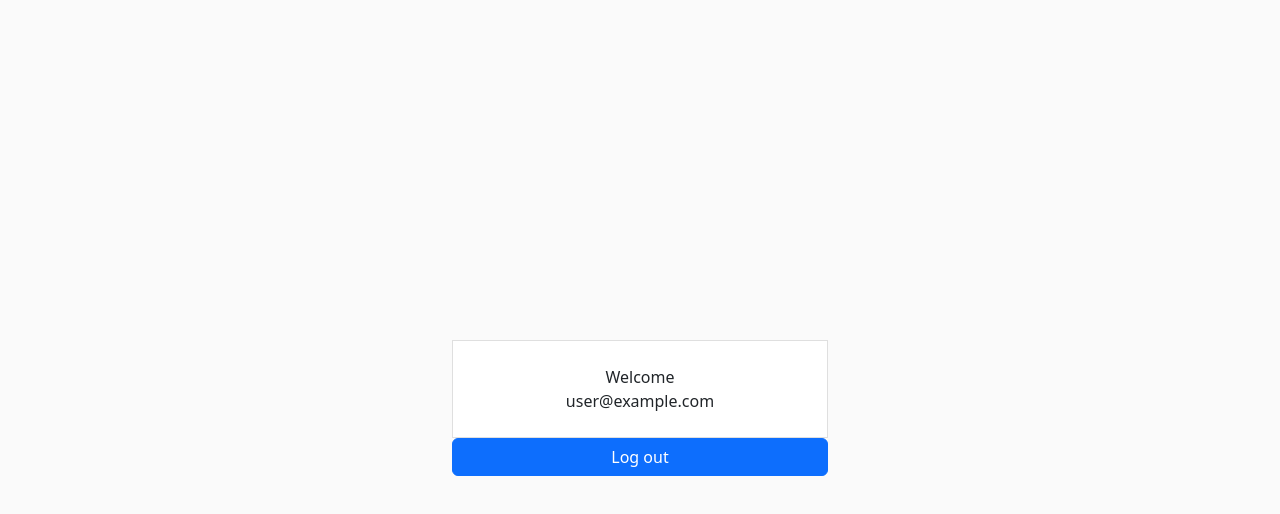
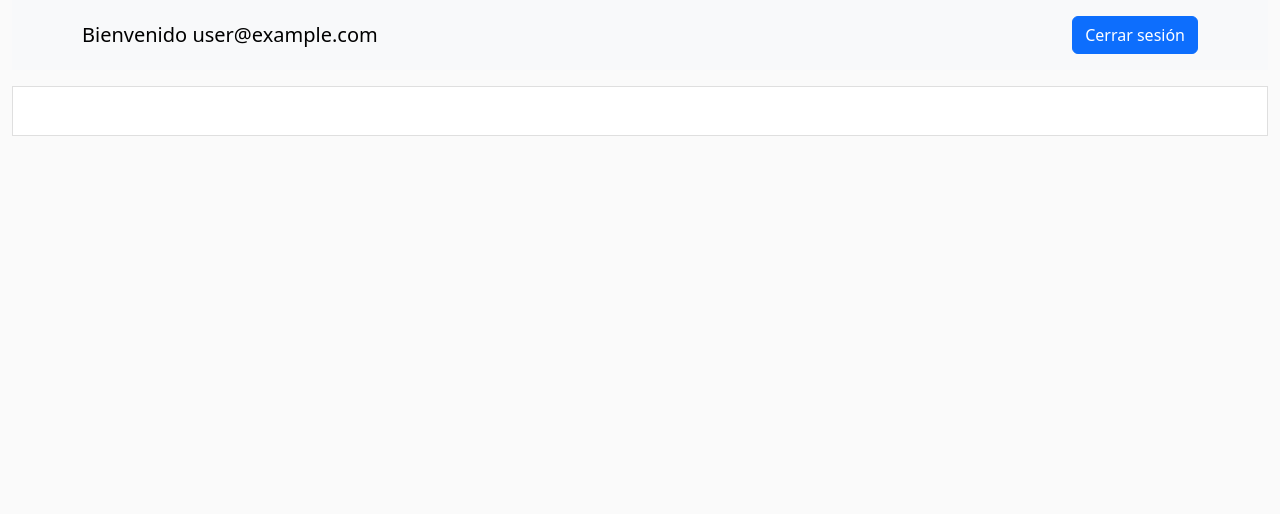
Before and after one commit to exithial/agrovid-web, a React (Create React App) app: page /home in a window 1280 px wide. Shown: the top 514 px of the page. Built offline with nearby package versions, Linux system fonts and the light colour scheme; no server answers; sample sign-in values are in the browser's storage.

Commit message:
💄 Se ajusta interfaz para trabajar en promocionar a jardinero

```diff
--- a/src/App.js
+++ b/src/App.js
@@ -9,9 +9,6 @@ import { UserAuthContextProvider } from "./context/UserAuthContext";
 
 function App() {
   return (
-    <Container style={{ width: "400px" }}>
-      <Row>
-        <Col>
     <UserAuthContextProvider>
       <Routes>
         <Route
@@ -26,9 +23,6 @@ function App() {
         <Route path="/signup" element={<Signup />} />
       </Routes>
     </UserAuthContextProvider>
-        </Col>
-      </Row>
-    </Container>
   );
 }
 
--- a/src/components/Home.js
+++ b/src/components/Home.js
@@ -1,5 +1,5 @@
 import React from "react";
-import { Button } from "react-bootstrap";
+import { Button, Container, Navbar } from "react-bootstrap";
 import { useNavigate } from "react-router";
 import { useUserAuth } from "../context/UserAuthContext";
 
@@ -15,19 +15,26 @@ const Home = () => {
     }
   };
   return (
-    <>
+    <Container style={{ minHeight: "100vh", minWidth: "100vw" }}>
+      <Navbar className="bg-body-tertiary">
+        <Container>
+          <Navbar.Brand href="#home">
+            Bienvenido {user && user.email}
+          </Navbar.Brand>
+          <Navbar.Toggle />
+          <Navbar.Collapse className="justify-content-end">
+            <Navbar.Text>
+              <Button variant="primary" onClick={handleLogout}>
+                Cerrar sesión
+              </Button>
+            </Navbar.Text>
+          </Navbar.Collapse>
+        </Container>
+      </Navbar>
       <div className="p-4 box mt-3 text-center">
-        Welcome <br />
-        {user && user.email}
-      </div>
-      <div className="d-grid gap-2">
-
-          <Button variant="primary" onClick={handleLogout}>
-            Log out
-          </Button>
 
       </div>
-    </>
+    </Container>
   );
 };
 
--- a/src/components/Login.js
+++ b/src/components/Login.js
@@ -1,6 +1,6 @@
 import React, { useState } from "react";
 import { Link, useNavigate } from "react-router-dom";
-import { Form, Alert, Button, Image, Row, Col } from "react-bootstrap";
+import { Form, Alert, Button, Image, Row, Col, Container } from "react-bootstrap";
 import GoogleButton from "react-google-button";
 import { useUserAuth } from "../context/UserAuthContext";
 
@@ -33,7 +33,7 @@ const Login = () => {
   };
 
   return (
-    <>
+    <Container style={{ width: "400px" }}>
       <div className="p-4 box">
         <Row className="justify-content-md-center">
           <Col md="auto">
@@ -81,7 +81,7 @@ const Login = () => {
       <div className="p-4 box mt-3 text-center">
         ¿No tienes una cuenta? <Link to="/signup">Registro</Link>
       </div>
-    </>
+    </Container>
   );
 };
 
--- a/src/components/Signup.js
+++ b/src/components/Signup.js
@@ -1,6 +1,6 @@
 import React, { useState } from "react";
 import { Link, useNavigate } from "react-router-dom";
-import { Form, Alert, Button, Row, Col, Image } from "react-bootstrap";
+import { Form, Alert, Button, Row, Col, Image, Container } from "react-bootstrap";
 import { useUserAuth } from "../context/UserAuthContext";
 
 const Signup = () => {
@@ -22,7 +22,7 @@ const Signup = () => {
   };
 
   return (
-    <>
+    <Container style={{ width: "400px" }}>
       <div className="p-4 box">
         <Row className="justify-content-md-center">
           <Col md="auto">
@@ -60,7 +60,7 @@ const Signup = () => {
       <div className="p-4 box mt-3 text-center">
         ¿Ya tienes una cuenta? <Link to="/">Iniciar sesión</Link>
       </div>
-    </>
+    </Container>
   );
 };
 
```
Lines whose indentation alone changed are shown as unchanged.
